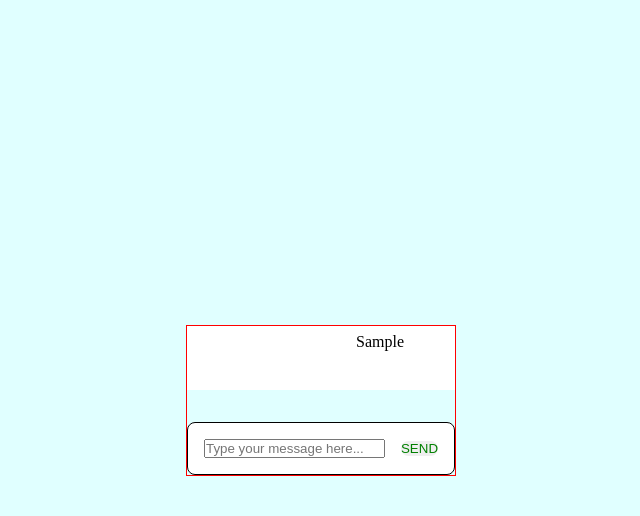
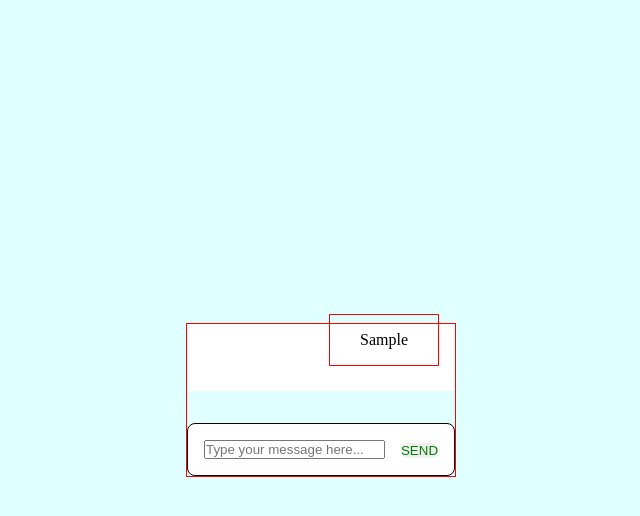
Before and after one commit to dusandjergovic/Chat-Simulation, a plain HTML site: page index.html in a window 1280 px wide. Both pictures are taken after typing "Sample" into the empty fields and a click on the button "SEND". Shown: the whole page, without its empty margins (319-959 px from the left). Drawn offline with nearby package versions, Linux system fonts and the light colour scheme.

Commit message:
initial commit

```diff
--- a/index.html
+++ b/index.html
@@ -10,8 +10,8 @@
 
     <section>
         <div id="chat">
-            <div id="chatLeft"></div>
-            <div id="chatRight"></div>
+            <div id="containerChatLeft"></div>
+            <div id="containerChatRight"></div>
         </div>
         <div id="send">
             <form action="">
--- a/script.js
+++ b/script.js
@@ -1,7 +1,3 @@
-// document.querySelector("#btn").addEventListener('click', function() {
-//     let dugme = document.querySelector("#userInputedText");
-//     console.log(dugme);
-// })
 
 $(document).ready(function() {
 
@@ -13,13 +9,19 @@ $(document).ready(function() {
 
         if(isMessArived) {
             let textMessLeft = $("<p>");
+            let containerForMessLeft = $("<div>")
+            containerForMessLeft.addClass("chatLeft")
             textMessLeft.text(userInputText)
-            $("#chatLeft").append(textMessLeft)
+            containerForMessLeft.append(textMessLeft)
+            $("#containerChatLeft").append(containerForMessLeft)
             isMessArived = false
         } else {
             let textMessRight = $("<p>");
-            textMessRight.text(userInputText)
-            $("#chatRight").append(textMessRight)
+            let containerForMessRight = $("<div>")
+            containerForMessRight.addClass("chatRight")
+            textMessRight.text(userInputText);
+            containerForMessRight.append(textMessRight)
+            $("#containerChatRight").append(containerForMessRight)
             isMessArived = true
         }
 
--- a/style.css
+++ b/style.css
@@ -23,27 +23,47 @@ section {
     background-color: white;
     padding: 1rem;
     display: flex;
+    /* flex-direction: column; */
     align-items: center;
     justify-content: space-between;
+    gap: 1rem;
     width: 100%;
 }
 
-#chatLeft {
+#containerChatLeft {
+    display: flex;
+    flex-direction: column;
+    gap: 2rem;
+    width: 50%;
+    margin-top: 15%;
+}
+
+#containerChatRight {
+    display: flex;
+    flex-direction: column;
+    gap: 2rem;
+    width: 50%;
+    /* border: 1px solid red; */
+    margin-top: -15%;
+}
+
+.chatLeft {
     display: flex;
     flex-direction: column;
     gap: .5rem;
     align-items: center;
-    width: 50%;
     padding: 1rem;
+    border: 1px solid red;
+    width: 100%;
 }
-#chatRight {
-    margin-top: -2rem;
+.chatRight {
+    border: 1px solid red;
     display: flex;
     flex-direction: column;
     gap: .5rem;
     align-items: center;
-    width: 50%;
     padding: 1rem;
+    width: 100%;
 }
 
 #send {
```
